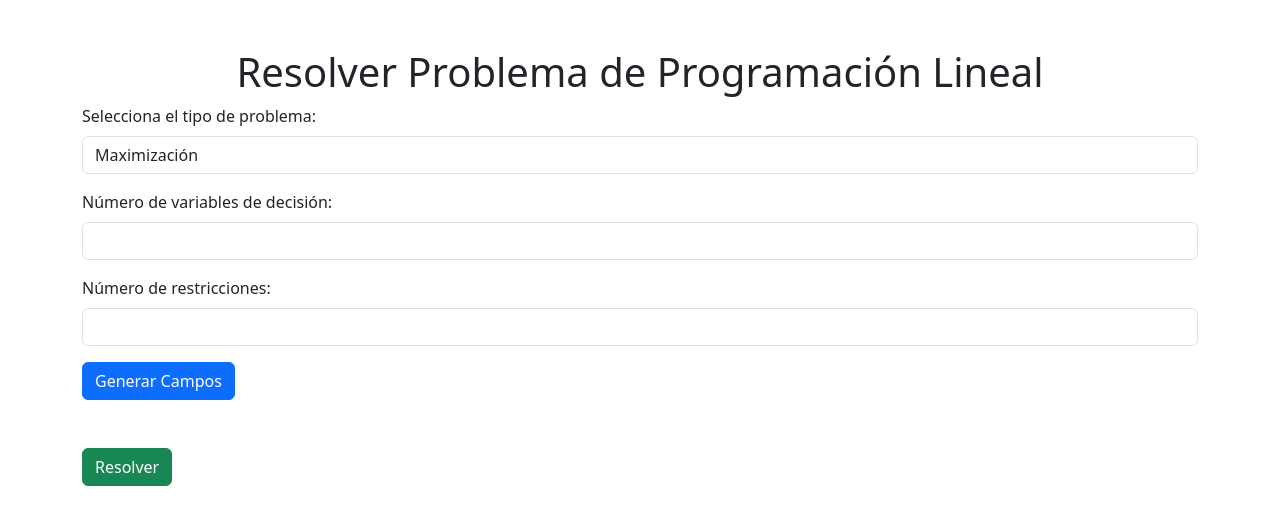
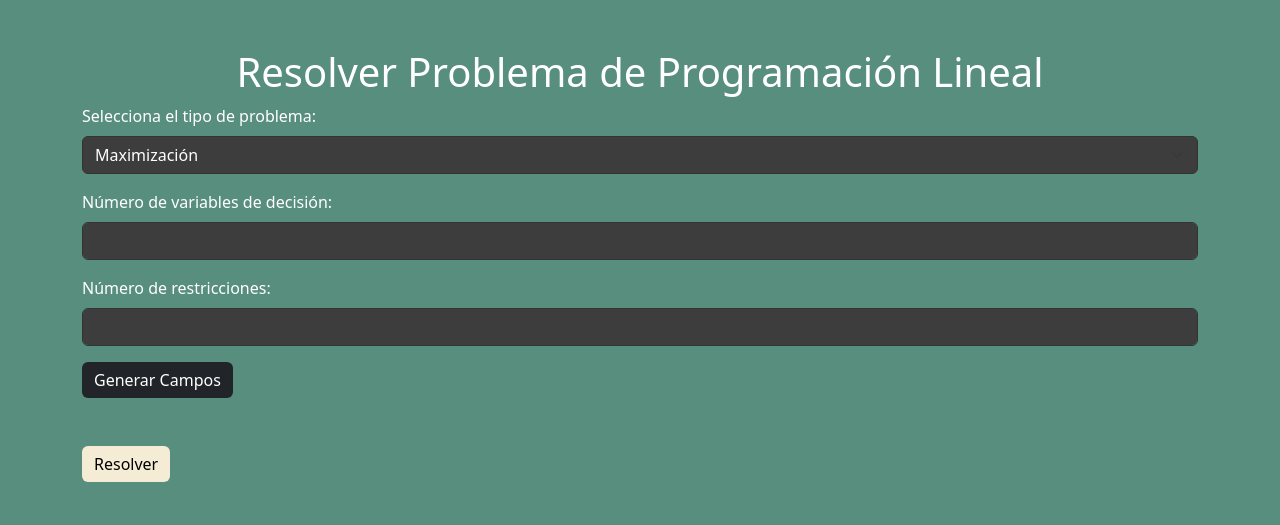
Before and after one commit to LenzAlanoca/MaxiMiza, a Flask app: page / in a window 1280 px wide. Shown: the top 525 px of the page. Run offline with Flask 3, Linux system fonts and the light colour scheme.

Commit message:
Update index.html

```diff
--- a/app/templates/index.html
+++ b/app/templates/index.html
@@ -5,6 +5,24 @@
     <meta name="viewport" content="width=device-width, initial-scale=1.0">
     <title>Programación Lineal</title>
     <link href="https://cdn.jsdelivr.net/npm/bootstrap@5.3.0/dist/css/bootstrap.min.css" rel="stylesheet">
+    <style>
+        body {
+            background-color: #578E7E;
+            color: #ffffff;
+        }
+        .form-control, .form-select {
+            background-color: #3D3D3D;
+            color: #ffffff;
+            border: 1px solid #333;
+        }
+        .form-control:focus, .form-select:focus {
+            border-color: #555;
+            box-shadow: none;
+        }
+        .btn {
+            border: none;
+        }
+    </style>
 </head>
 <body>
     <div class="container mt-5">
@@ -12,7 +30,7 @@
         <form action="/solve" method="post">
             <div class="mb-3">
                 <label for="problema" class="form-label">Selecciona el tipo de problema:</label>
-                <select class="form-control" id="problema" name="problema" required>
+                <select class="form-select" id="problema" name="problema" required>
                     <option value="maximizar">Maximización</option>
                     <option value="minimizar">Minimización</option>
                 </select>
@@ -25,9 +43,9 @@
                 <label for="constraints" class="form-label">Número de restricciones:</label>
                 <input type="number" class="form-control" id="constraints" name="constraints" min="1" required>
             </div>
-            <button type="button" class="btn btn-primary" onclick="generateInputs()">Generar Campos</button>
+            <button type="button" class="btn btn-dark" onclick="generateInputs()">Generar Campos</button>
             <div id="generatedInputs" class="mt-4"></div>
-            <button type="submit" class="btn btn-success mt-4">Resolver</button>
+            <button type="submit" style="background-color: #F5ECD5;" class="btn btn-light mt-4">Resolver</button>
         </form>
     </div>
 
@@ -41,43 +59,51 @@
 
             if (variables > 0) {
                 // Generar campos para función objetivo
-                let objectiveHtml = '<h5>Coeficientes de la función objetivo:</h5>';
+                let objectiveHtml = '<h5>Coeficientes de la función objetivo:</h5><div class="row">';
                 for (let i = 1; i <= variables; i++) {
                     objectiveHtml += `
-                        <div class="mb-3">
+                        <div class="col">
                             <label for="objective_${i}" class="form-label">Coeficiente x${i}:</label>
                             <input type="number" class="form-control" id="objective_${i}" name="objective_${i}" required>
                         </div>`;
                 }
+                objectiveHtml += '</div>';
                 container.innerHTML += objectiveHtml;
             }
 
             if (constraints > 0 && variables > 0) {
                 // Generar campos para restricciones
-                let constraintsHtml = '<h5>Restricciones:</h5>';
+                let constraintsHtml = '<h5>Restricciones:</h5><table class="table table-dark table-bordered">';
+                constraintsHtml += '<thead><tr><th style="background-color: #F5ECD5;color:#000;">Restricción</th>';
+
+                for (let j = 1; j <= variables; j++) {
+                    constraintsHtml += `<th style="background-color: #F5ECD5;color:#000;">Coef x${j}</th>`;
+                }
+                constraintsHtml += '<th style="background-color: #F5ECD5;color:#000;">Tipo</th><th style="background-color: #F5ECD5;color:#000;">Límite</th></tr></thead><tbody>';
+
                 for (let i = 1; i <= constraints; i++) {
-                    constraintsHtml += `<h6>Restricción ${i}:</h6>`;
+                    constraintsHtml += `<tr><td style="background-color: #F5ECD5;color:#000;">${i}</td>`;
                     for (let j = 1; j <= variables; j++) {
                         constraintsHtml += `
-                            <div class="mb-3">
-                                <label for="constraint_${i}_${j}" class="form-label">Coeficiente x${j}:</label>
+                            <td style="background-color: #F5ECD5;color:#000;">
                                 <input type="number" class="form-control" id="constraint_${i}_${j}" name="constraint_${i}_${j}" required>
-                            </div>`;
+                            </td>`;
                     }
                     constraintsHtml += `
-                        <div class="mb-3">
-                            <label for="type_${i}" class="form-label">Tipo de restricción:</label>
-                            <select class="form-control" id="type_${i}" name="type_${i}" required>
+                        <td>
+                            <select style="background-color: #F5ECD5;color:#000;" class="form-select" id="type_${i}" name="type_${i}" required>
                                 <option value="<">≤ (Menor o igual)</option>
                                 <option value=">">≥ (Mayor o igual)</option>
                                 <option value="=">= (Igual)</option>
                             </select>
-                        </div>
-                        <div class="mb-3">
-                            <label for="limit_${i}" class="form-label">Límite:</label>
+                        </td>
+                        <td style="background-color: #F5ECD5;color:#000;">
                             <input type="number" class="form-control" id="limit_${i}" name="limit_${i}" required>
-                        </div>`;
+                        </td>
+                    </tr>`;
                 }
+
+                constraintsHtml += '</tbody></table>';
                 container.innerHTML += constraintsHtml;
             }
         }
```
